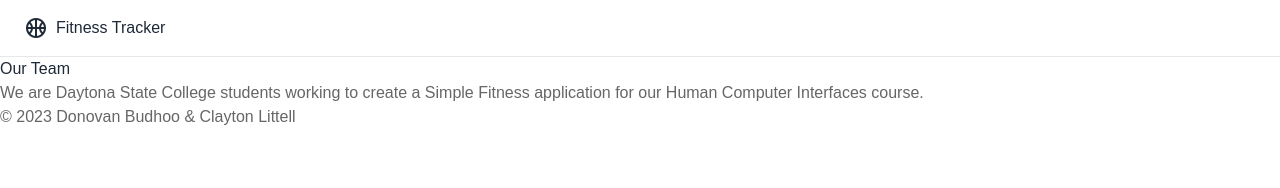
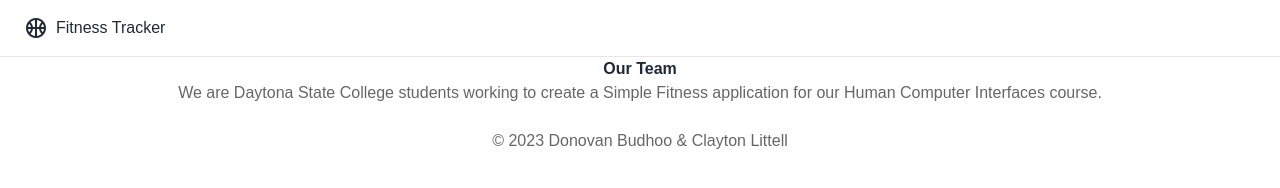
Before and after one commit to LittellC25/SimpleFitnessApplication, a plain HTML site: page LearnMore.html in a window 1280 px wide. Drawn offline with nearby package versions, Linux system fonts and the light colour scheme.

Commit message:
Update LearnMore.html

```diff
--- a/LearnMore.html
+++ b/LearnMore.html
@@ -47,17 +47,16 @@
             </a>
         </div>
     </header>
-    <nav>
-        <!-- Add navigation links here? -->
-    </nav>
+        <!-- Add some pictures here? -->
     <main>
         <section>
-            <h2>Our Team</h2>
-            <p>We are Daytona State College students working to create a Simple Fitness application for our Human Computer Interfaces course.</p>
+            <center><b><h2>Our Team</h2></b></center>
+            <center><p>We are Daytona State College students working to create a Simple Fitness application for our Human Computer Interfaces course.</p></center>
         </section>
     </main>
+    <br/>
     <footer>
-        <p>&copy; 2023 Donovan Budhoo & Clayton Littell</p>
+        <center><p>&copy; 2023 Donovan Budhoo & Clayton Littell</p></center>
     </footer>
 </body>
 </html>
```
